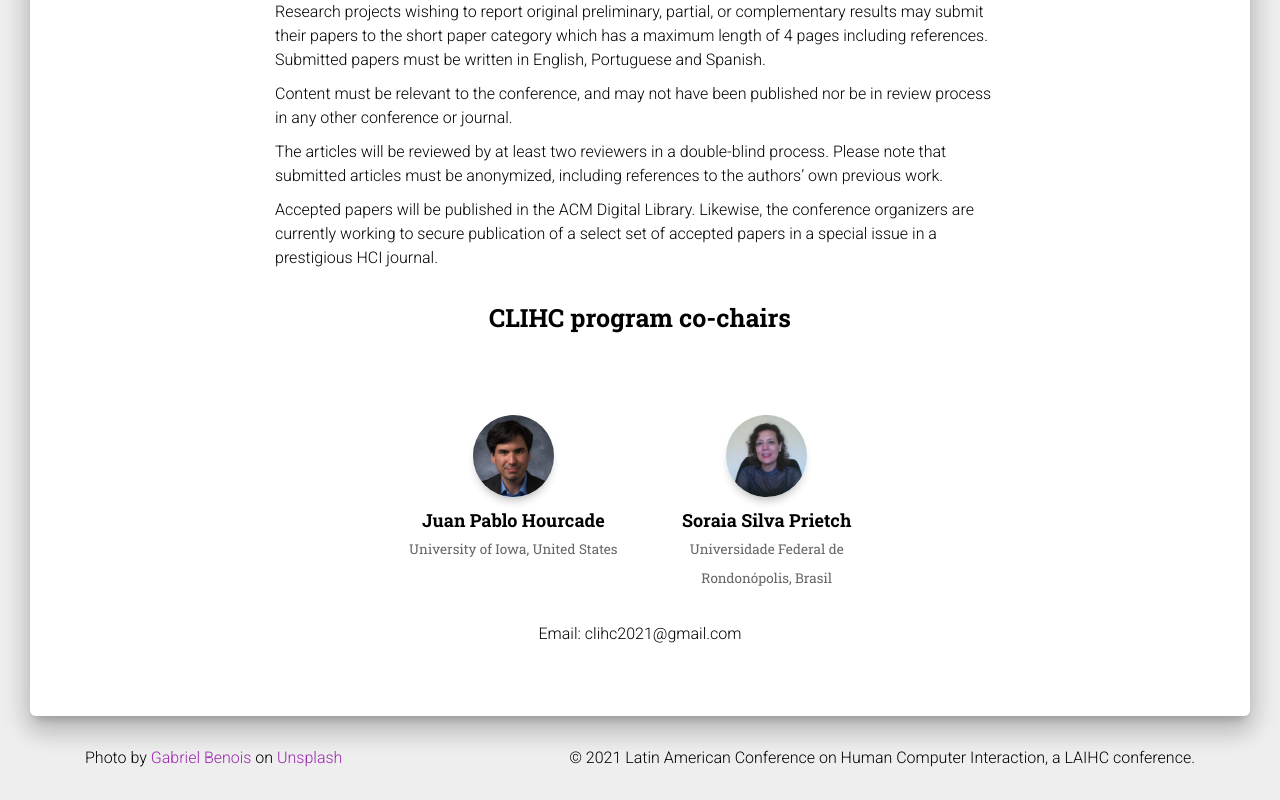
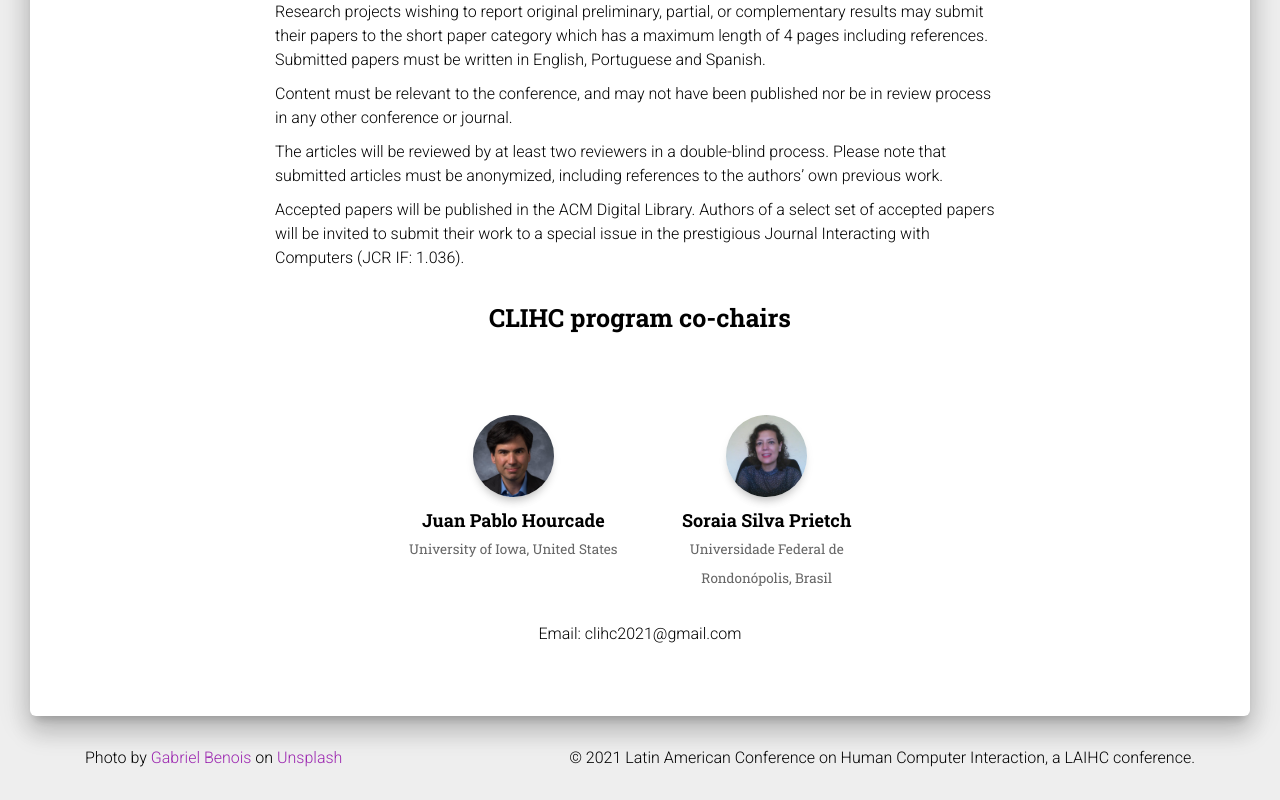
Before and after one commit to LAIHC-org/clihc2021, a plain HTML site: page content/calls/call-for-papers.html in a window 1280 px wide. Shown: the part 2370-3170 px from the top of the page. Drawn offline with Linux system fonts and the light colour scheme.

Commit message:
cambios en el CFP

```diff
--- a/content/calls/call-for-papers.html
+++ b/content/calls/call-for-papers.html
@@ -310,9 +310,9 @@ The above copyright notice and this permission notice shall be included in all c
                             note that submitted articles must be anonymized, including references to the authors’ own
                             previous work.</p>
 
-                        <p>Accepted papers will be published in the ACM Digital Library. Likewise, the conference
-                            organizers are currently working to secure publication of a select set of accepted papers in
-                            a special issue in a prestigious HCI journal. </p>
+                        <p>Accepted papers will be published in the ACM Digital Library. Authors of a select set of
+                            accepted papers will be invited to submit their work to a special issue in the prestigious
+                            Journal Interacting with Computers (JCR IF: 1.036).</p>
 
                         <h3 class="title text-center">CLIHC program co-chairs</h3>
                         <div class="team text-center">
@@ -321,12 +321,14 @@ The above copyright notice and this permission notice shall be included in all c
                                     <div class="team-player">
                                         <div class="card card-plain">
                                             <div class="col-md-6 ml-auto mr-auto">
-                                                <img src="/assets/img/faces/pablo.jpg" alt="Juan Pablo Hourcade thumbnail"
+                                                <img src="/assets/img/faces/pablo.jpg"
+                                                    alt="Juan Pablo Hourcade thumbnail"
                                                     class="img-raised rounded-circle img-fluid">
                                             </div>
                                             <h4 class="card-title">Juan Pablo Hourcade
                                                 <br>
-                                                <small class="card-description text-muted">University of Iowa, United States </small>
+                                                <small class="card-description text-muted">University of Iowa, United
+                                                    States </small>
                                             </h4>
                                             <!--
                                             <div class="card-body">
@@ -359,7 +361,8 @@ The above copyright notice and this permission notice shall be included in all c
                                             </div>
                                             <h4 class="card-title">Soraia Silva Prietch
                                                 <br>
-                                                <small class="card-description text-muted">Universidade Federal de Rondonópolis, Brasil</small>
+                                                <small class="card-description text-muted">Universidade Federal de
+                                                    Rondonópolis, Brasil</small>
                                             </h4>
                                             <!--
                                             <div class="card-body">
```
